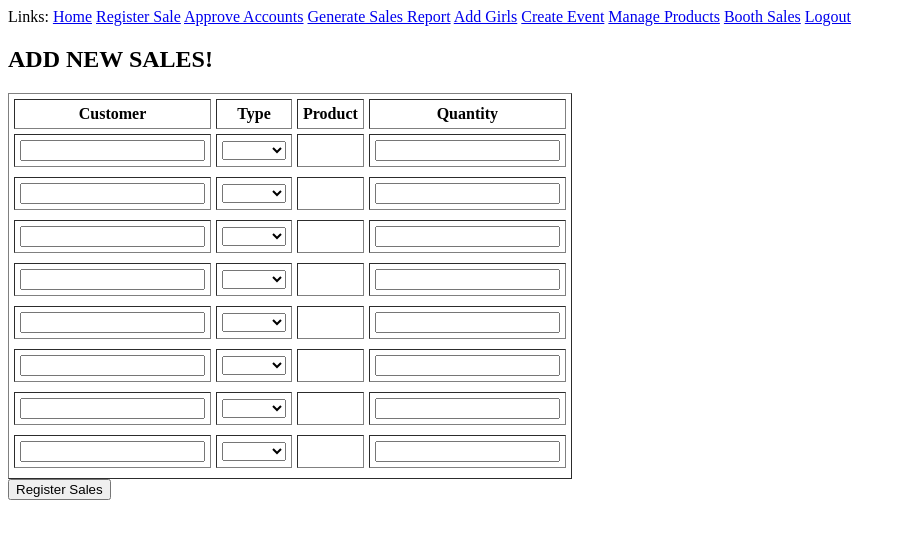
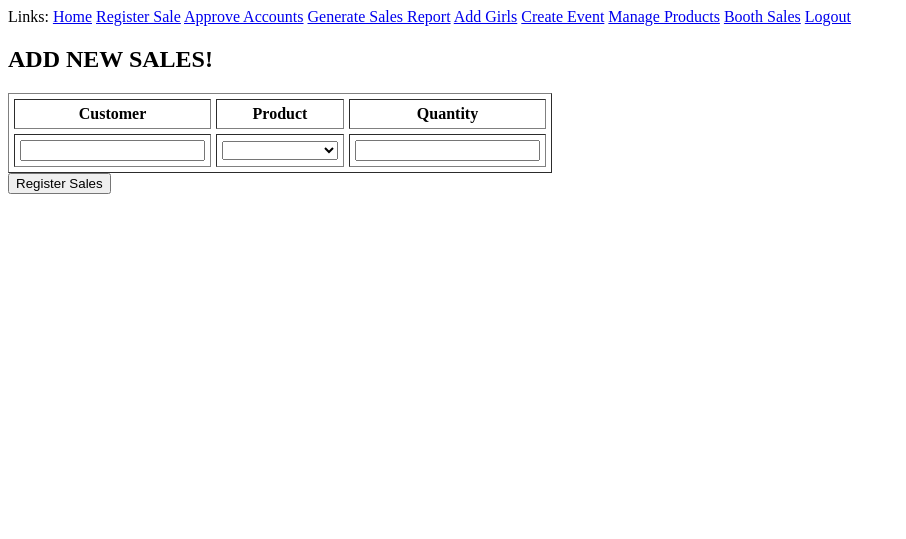
Before and after one commit to pstalcup/CPSC-430-Girlscouts, a PHP site: page /registerSale.php in a window 1280 px wide. Shown: the top 539 px of the page, without its empty margins (0-906 px from the left). Run offline with PHP 8.4, Linux system fonts and the light colour scheme; a user stored in the database is signed in; tables that the repository leaves empty hold one stand-in row (values such as "Sample post").

Commit message:
modified registerSale to scale correctly, working on controller

```diff
--- a/registerSale.php
+++ b/registerSale.php
@@ -1,63 +1,45 @@
 <?php
-include "db_connect.php";
-include "loggedIn.php";
-
-$t = array(' ' =>1, 'Cookie'=>2, 'Nut' =>3);
-
-#generate dropdown list of product type
-function typesMenu($name = ' ', $options = array()){
-	$html = '<select name="'.$name.'">';
-	foreach ($options as $option => $value) {
-		$html .= '<option value='.$value.'>'.$option.'</option>';
-	}
-	$html .= '</select>';
-	return $html;
-}
-$type = typesMenu('types', $t);
-
-#generate list of products
-$product = "<option name='blank'> </option>";
-	$query = "SELECT productId, name FROM products;";
-	$result = mysqli_query($db, $query);
-	while($row = mysqli_fetch_array($result)){
-		$productId = $row['productId'];
-		$name = $row['name'];
-		$name .= "<option name='$productId'>$name</option>";
-	}
-
-
+	include "db_connect.php";
+	include "loggedIn.php";
 ?>
 <html>
 <head>
-<title> Register Sale</title>
+	<title> Register Sale</title>
 </head>
+<body>
 
-<body>
 <h2>ADD NEW SALES!</h2>
-
-<form method="post" action="registerSaleController.php">
-
- <table border="1" cellpadding="5" cellspacing="5">
- <tr><th>Customer</th><th>Type</th><th>Product</th><th>Quantity</th></tr>
- <tr><td><input type = 'text' /></td><td><?php echo $type;?></td><td><?php echo $product;?></td><td><input type='text' name='qty'/> </td><tr>
- <tr><td><input type = 'text' /></td><td><?php echo $type;?></td><td><?php echo $product;?></td><td><input type='text' name='qty' /> </td><tr>
- <tr><td><input type = 'text' /></td><td><?php echo $type;?></td><td><?php echo $product;?></td><td><input type='text' name='qty' /> </td><tr>
- <tr><td><input type = 'text' /></td><td><?php echo $type;?></td><td><?php echo $product;?></td><td><input type='text' name='qty' /> </td><tr>
- <tr><td><input type = 'text' /></td><td><?php echo $type;?></td><td><?php echo $product;?></td><td><input type='text' name='qty' /> </td><tr>
- <tr><td><input type = 'text' /></td><td><?php echo $type;?></td><td><?php echo $product;?></td><td><input type='text' name='qty' /> </td><tr>
- <tr><td><input type = 'text' /></td><td><?php echo $type;?></td><td><?php echo $product;?></td><td><input type='text' name='qty' /> </td><tr>
- <tr><td><input type = 'text' /></td><td><?php echo $type;?></td><td><?php echo $product;?></td><td><input type='text' name='qty' /> </td><tr>
-
-
-
-</table>
- <input type = "submit" value = "Register Sales">
+<form action="registerSaleController.php" method="POST">
+	<table border="1" cellpadding="5" cellspacing="5">
+	<tr><th>Customer</th><th>Product</th><th>Quantity</th></tr>
+	<?php
+		$query = "SELECT productId, name FROM products;";
+		$result = mysqli_query($db, $query);
+		$numproducts = 0;
+		while($row = mysqli_fetch_array($result)) {
+			$name[$numproducts] = $row['name'];
+			$numproducts++;
+		}
+		for($i=1; $i<$numproducts+1; $i++) {
+			echo "<tr><td><input type=\"text\" name=\"user".$i."\"/></td>";
+			echo "<td><select name=\"name".$i."\"><option></option>";
+			for($x=0; $x<$numproducts; $x++) {
+				echo "<option>".$name[$x]."</option>";
+			}
+			echo "</select></td>";
+			echo "<td><input type=\"text\" name=\"qty".$i."\"/></td></tr>";
+		}
+	?>
+	</table>
+	<?php
+		if($numproducts == 0) {
+			echo "There are no products in inventory right now.";
+		} else {
+			echo "<input type=\"submit\" value=\"Register Sales\"/>";
+		}
+	?>
 </form>
 
 
-
 </body>
-
-
-
 </html>
```
Also changed, not shown: registerSaleController.php (+29 -1 lines).
